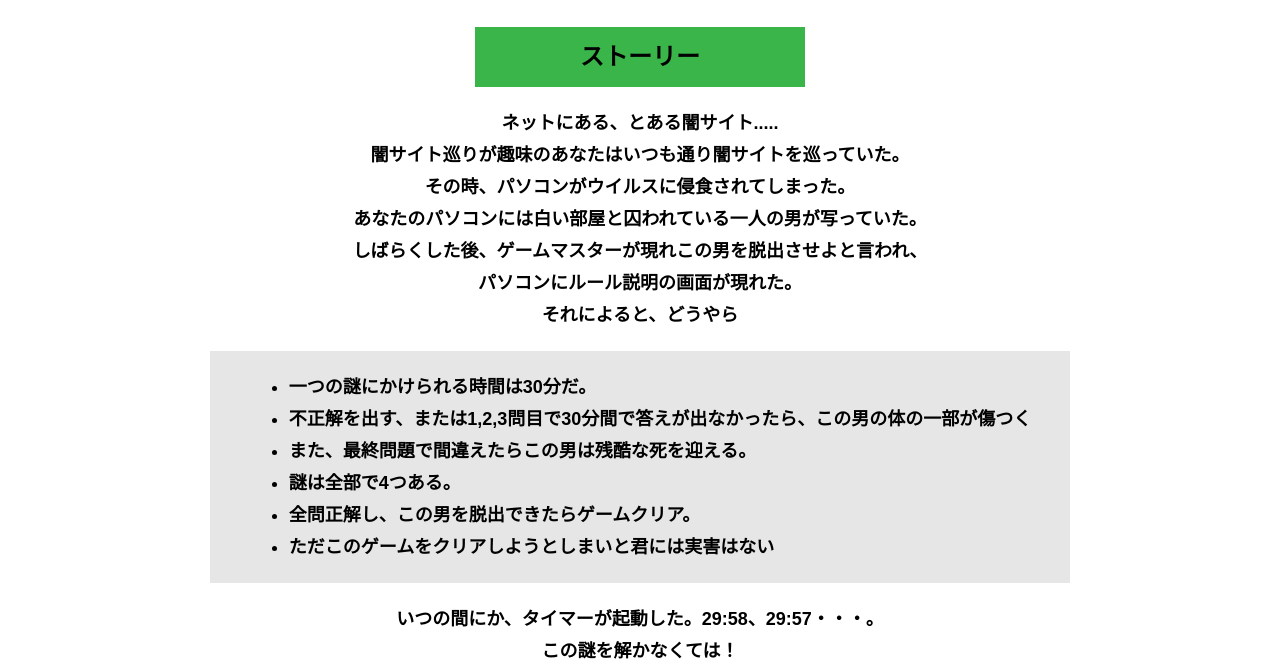
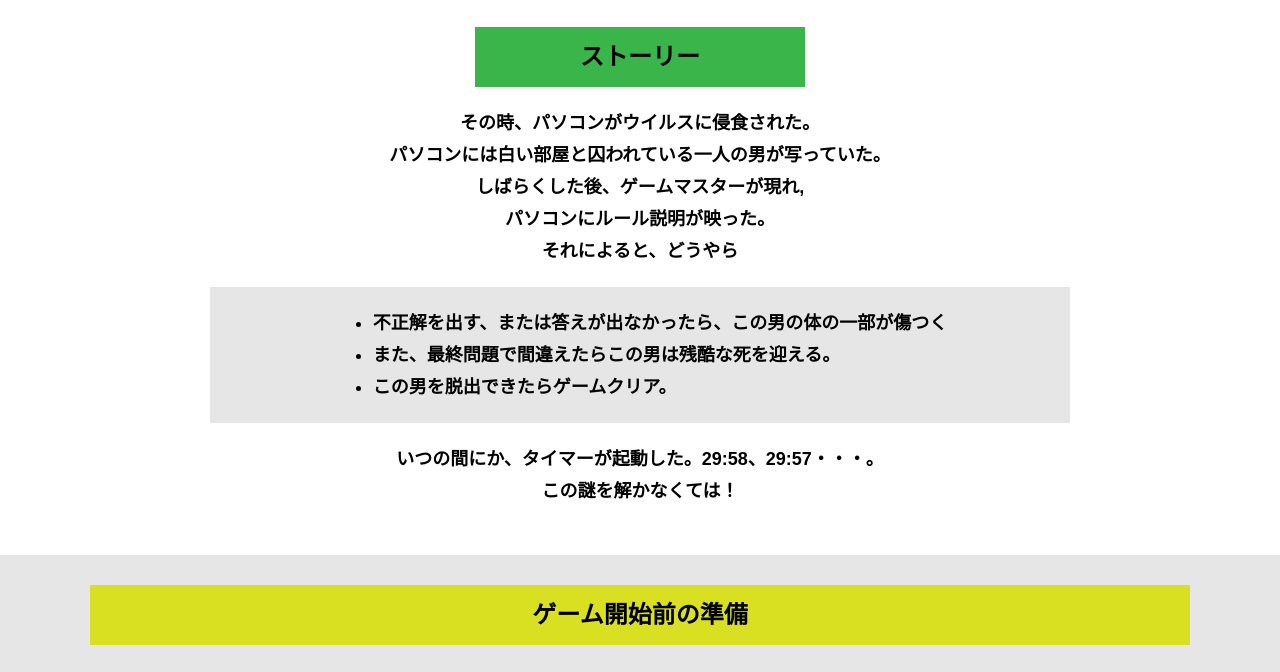
Before and after one commit to OnodaIbuki/alfa-sapporo-H, a plain HTML site: page index.html in a window 1280 px wide. Shown: the part 127-799 px from the top of the page. Drawn offline with Linux system fonts and the light colour scheme.

Commit message:
Update index.html

```diff
--- a/index.html
+++ b/index.html
@@ -29,22 +29,19 @@
       <div class="container">
         <h2 class="section-title section-title--keycolor section-title--story">ストーリー</h2>
         <div class="story">
-          <p class="text-center">ネットにある、とある闇サイト.....<br>
-            闇サイト巡りが趣味のあなたはいつも通り闇サイトを巡っていた。<br>
-            その時、パソコンがウイルスに侵食されてしまった。<br>
-            あなたのパソコンには白い部屋と囚われている一人の男が写っていた。<br>
-           しばらくした後、ゲームマスターが現れこの男を脱出させよと言われ、 <br>
-           パソコンにルール説明の画面が現れた。<br>
+          <p class="text-center"
+            あなたはいつも通り闇サイトを巡っていた。<br>
+            その時、パソコンがウイルスに侵食された。<br>
+            パソコンには白い部屋と囚われている一人の男が写っていた。<br>
+           しばらくした後、ゲームマスターが現れ,<br>
+           パソコンにルール説明が映った。<br>
             それによると、どうやら</p>
 
           <div class="story__note__outer bg-color--gray">
             <ul class="story__note">
-              <li>一つの謎にかけられる時間は30分だ。</li>
-              <li>不正解を出す、または1,2,3問目で30分間で答えが出なかったら、この男の体の一部が傷つく</li>
-              <li>また、最終問題で間違えたらこの男は残酷な死を迎える。
-              <li>謎は全部で4つある。</li>
-              <li>全問正解し、この男を脱出できたらゲームクリア。</li>
-              <li>ただこのゲームをクリアしようとしまいと君には実害はない</li>
+              <li>不正解を出す、または答えが出なかったら、この男の体の一部が傷つく</li>
+              <li>また、最終問題で間違えたらこの男は残酷な死を迎える。</li>
+              <li>この男を脱出できたらゲームクリア。</li>
             </ul>
           </div>
           <p class="text-center">いつの間にか、タイマーが起動した。29:58、29:57・・・。<br>
```
